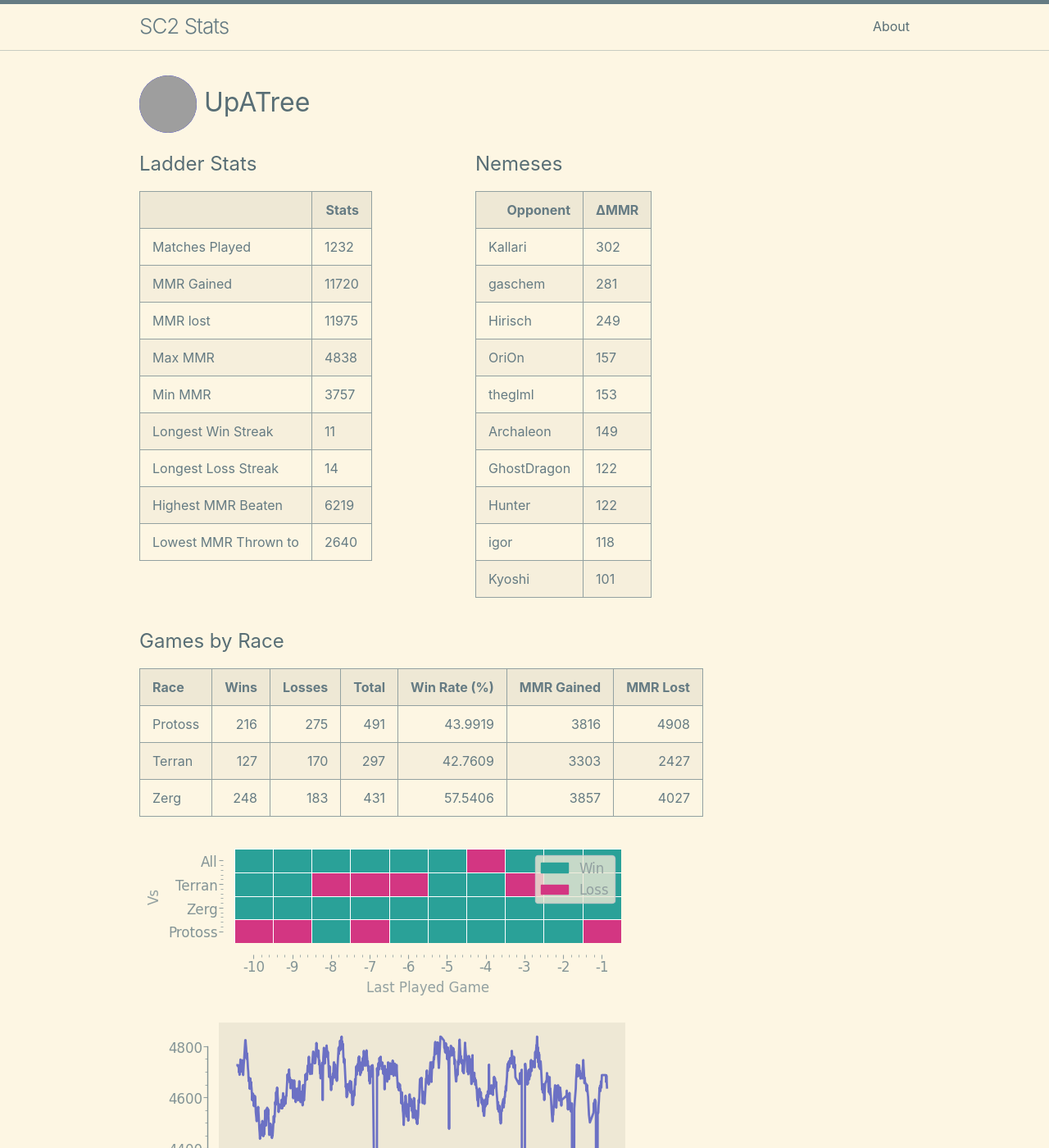
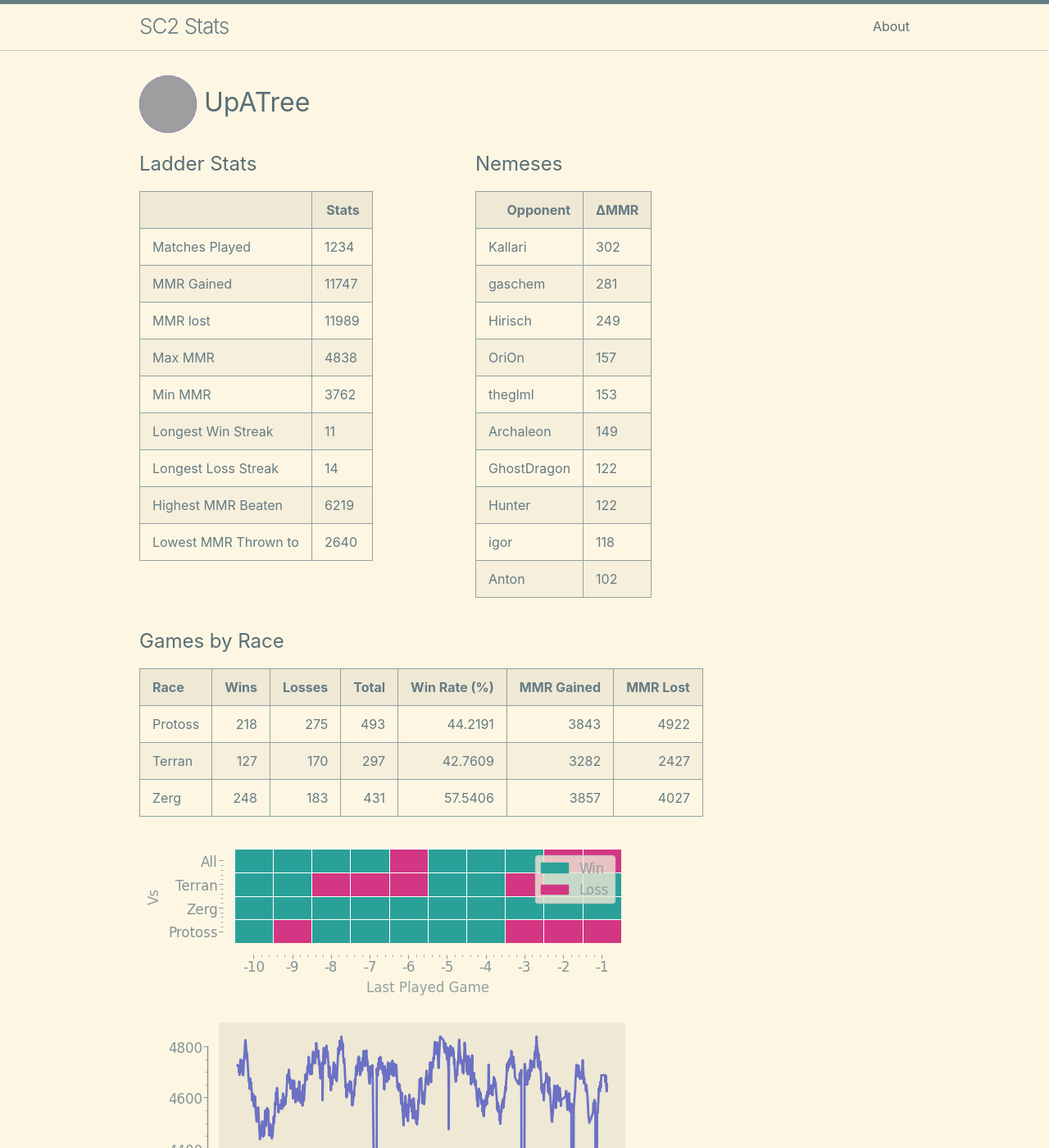
Before and after one commit to kylermurphy/UpATree, a Jekyll site: the page built from docs/index.md, in a window 1280 px wide and 1400 px high. Shown: the whole window at 82% size. Built offline with Jekyll 4.4.1, drawn with Linux system fonts in a browser that asks for light colours; grey boxes are pictures that could not be loaded.

Commit message:
running on push

```diff
--- a/docs/index.md
+++ b/docs/index.md
@@ -18,15 +18,15 @@ layout: home
   <tbody>
     <tr>
       <td>Matches Played</td>
-      <td>1232</td>
+      <td>1234</td>
     </tr>
     <tr>
       <td>MMR Gained</td>
-      <td>11720</td>
+      <td>11747</td>
     </tr>
     <tr>
       <td>MMR lost</td>
-      <td>11975</td>
+      <td>11989</td>
     </tr>
     <tr>
       <td>Max MMR</td>
@@ -34,7 +34,7 @@ layout: home
     </tr>
     <tr>
       <td>Min MMR</td>
-      <td>3757</td>
+      <td>3762</td>
     </tr>
     <tr>
       <td>Longest Win Streak</td>
@@ -102,8 +102,8 @@ layout: home
       <td>118</td>
     </tr>
     <tr>
-      <td>Kyoshi</td>
-      <td>101</td>
+      <td>Anton</td>
+      <td>102</td>
     </tr>
   </tbody>
 </table>
@@ -114,8 +114,8 @@ layout: home
 
 | Race    |   Wins |   Losses |   Total |   Win Rate (%) |   MMR Gained |   MMR Lost |
 |:--------|-------:|---------:|--------:|---------------:|-------------:|-----------:|
-| Protoss |    216 |      275 |     491 |        43.9919 |         3816 |       4908 |
-| Terran  |    127 |      170 |     297 |        42.7609 |         3303 |       2427 |
+| Protoss |    218 |      275 |     493 |        44.2191 |         3843 |       4922 |
+| Terran  |    127 |      170 |     297 |        42.7609 |         3282 |       2427 |
 | Zerg    |    248 |      183 |     431 |        57.5406 |         3857 |       4027 |
 
 ![Games by Race](./assets/gm_hist.png)
--- a/log.txt
+++ b/log.txt
@@ -463,3 +463,4 @@ Writing a log file 2025-03-14 18:30:25.
 Writing a log file 2025-03-14 18:50:34.
 Writing a log file 2025-03-14 19:18:37.
 Writing a log file 2025-03-14 19:31:06.
+Writing a log file 2025-03-14 19:48:11.
```
Also changed, not shown: docs/assets/MMR.png, docs/assets/daily.png, docs/assets/gm_hist.png, docs/assets/r_wrt.png, 1 other file.
